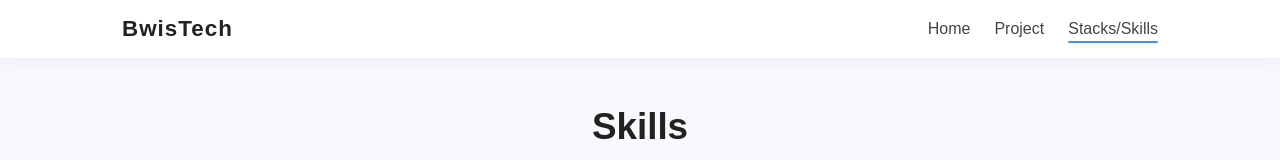
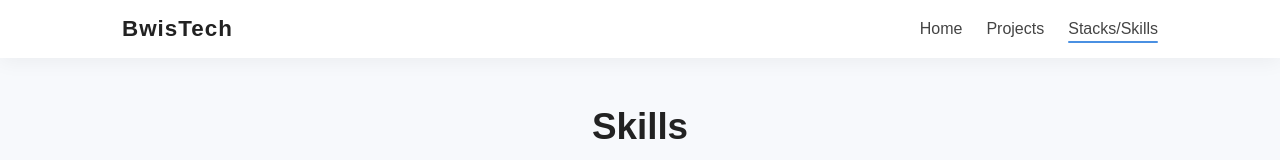
Before and after one commit to Bwis-coder/portfolio-website, a React (Vite) app: page /skills in a window 1280 px wide. Shown: the top 160 px of the page. Built offline with nearby package versions, Linux system fonts and the light colour scheme.

Commit message:
fix favicon

```diff
--- a/src/Components/HeaderFiles/Header.jsx
+++ b/src/Components/HeaderFiles/Header.jsx
@@ -13,7 +13,7 @@ export function Header() {
           }} to='/'>Home</NavLink>
           <NavLink className={({ isActive }) => {
             return isActive ? 'active-link' : ''
-          }} to='/project'>Project</NavLink>
+          }} to='/project'>Projects</NavLink>
           <NavLink className={({ isActive }) => {
             return isActive ? 'active-link' : ''
           }} to='/skills' >Stacks/Skills</NavLink>
```
Also changed, not shown: public/vite.jpeg.
